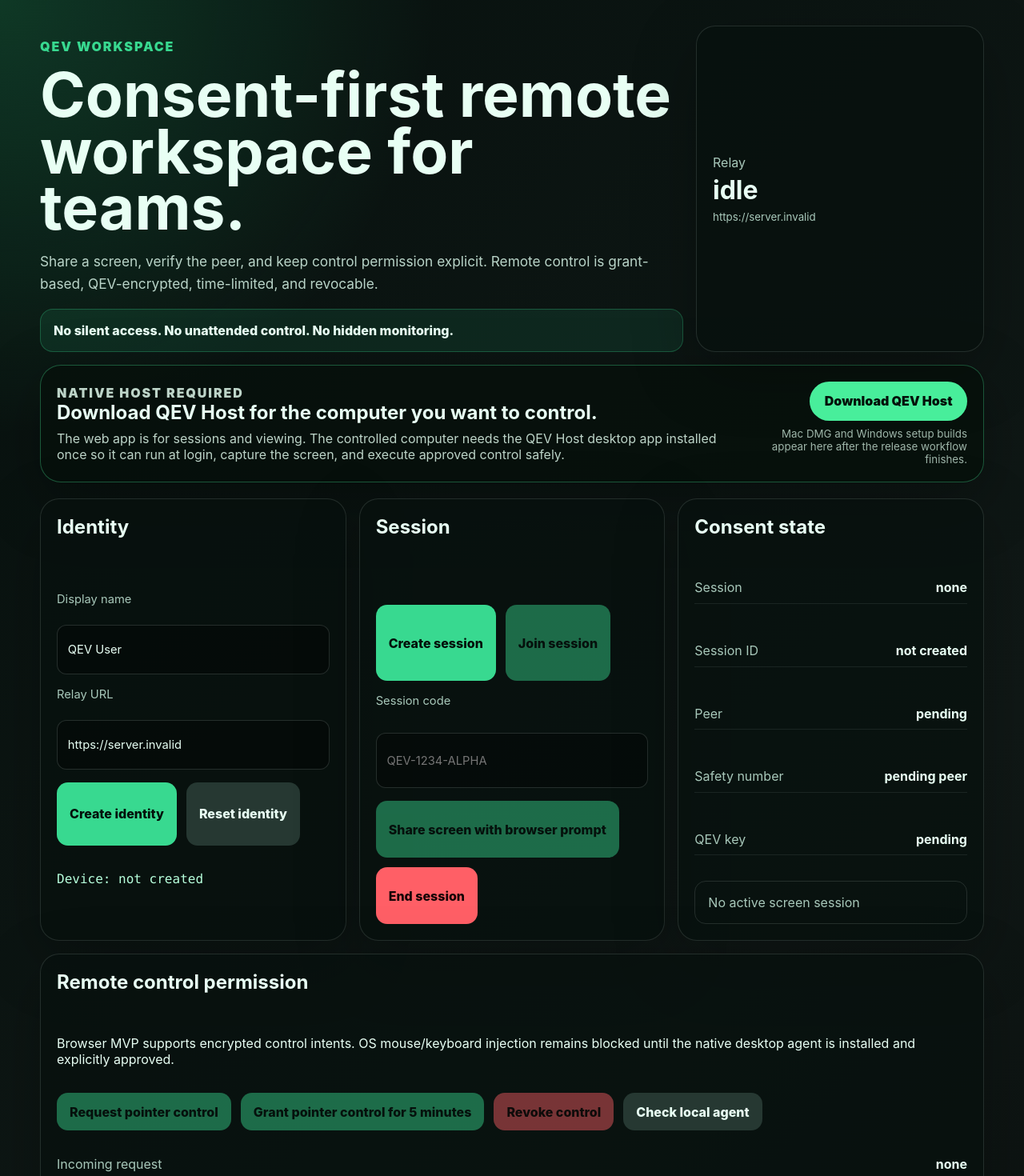
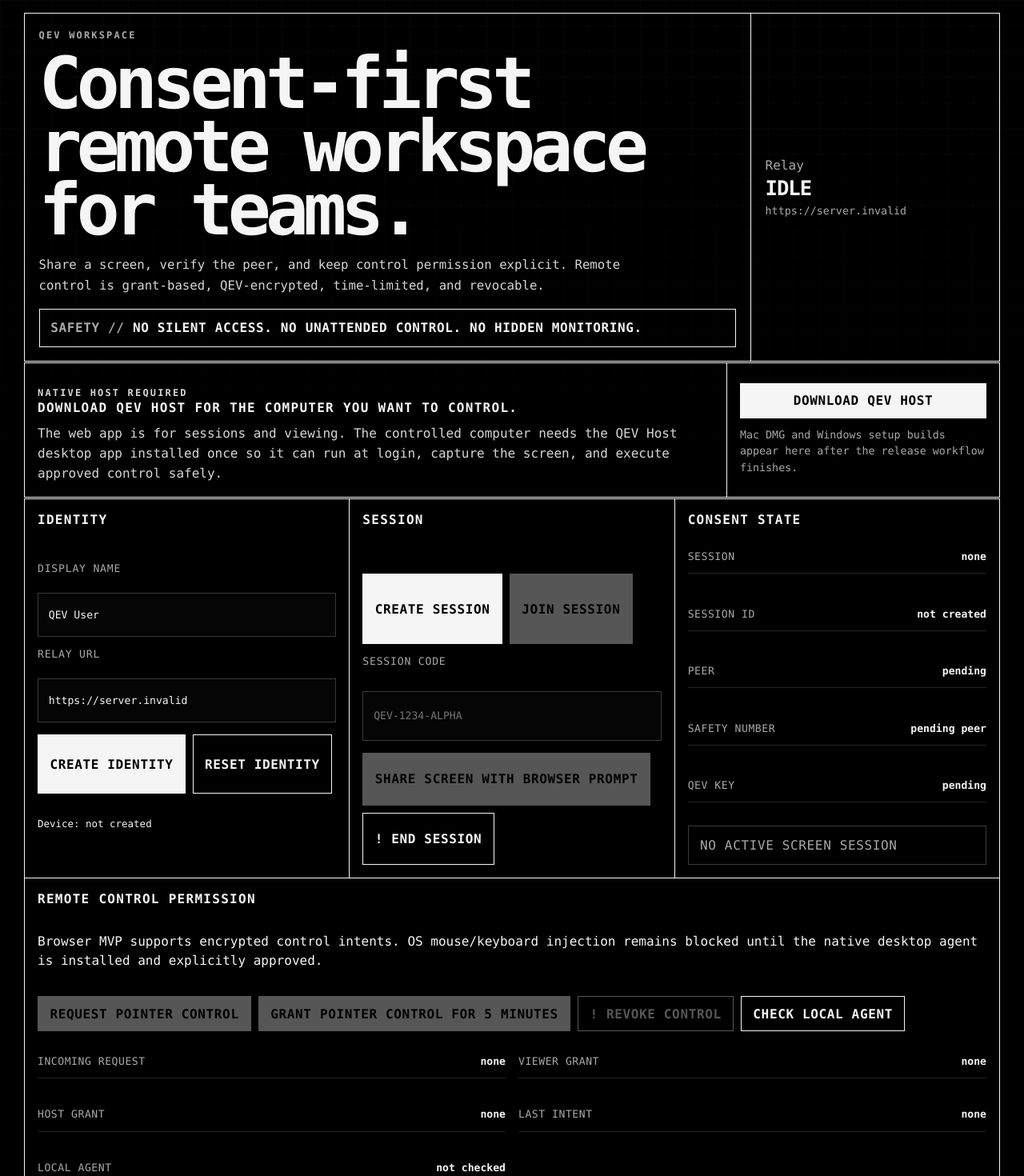
Before and after one commit to TheArtOfSound/qev-workspace, a React (Vite) app in the folder apps/web/: page / in a window 1280 px wide. Shown: the top 1470 px of the page at 80% size. Built offline with nearby package versions, Linux system fonts and the light colour scheme; no server answers.

Commit message:
Restyle web app as minimal black and white developer UI

```diff
--- a/apps/web/src/styles.css
+++ b/apps/web/src/styles.css
@@ -1,20 +1,39 @@
 :root {
   color-scheme: dark;
-  font-family: Inter, ui-sans-serif, system-ui, -apple-system, BlinkMacSystemFont, "Segoe UI", sans-serif;
-  background: #07110e;
-  color: #e8fff4;
+  font-family: ui-monospace, SFMono-Regular, Menlo, Monaco, Consolas, "Liberation Mono", "Courier New", monospace;
+  background: #000;
+  color: #f5f5f5;
+  font-synthesis: none;
+  text-rendering: geometricPrecision;
 }
 
 * {
   box-sizing: border-box;
 }
 
+html,
+body,
+#root {
+  min-height: 100%;
+}
+
 body {
   margin: 0;
   min-height: 100vh;
-  background:
-    radial-gradient(circle at top left, rgba(45, 212, 133, 0.2), transparent 34rem),
-    linear-gradient(135deg, #07110e 0%, #101816 50%, #050807 100%);
+  background: #000;
+  color: #f5f5f5;
+}
+
+body::before {
+  content: "";
+  position: fixed;
+  inset: 0;
+  pointer-events: none;
+  background-image:
+    linear-gradient(rgba(255, 255, 255, 0.035) 1px, transparent 1px),
+    linear-gradient(90deg, rgba(255, 255, 255, 0.035) 1px, transparent 1px);
+  background-size: 32px 32px;
+  mask-image: linear-gradient(to bottom, rgba(0, 0, 0, 0.75), transparent 75%);
 }
 
 button,
@@ -22,114 +41,175 @@ input {
   font: inherit;
 }
 
-button {
-  border: 0;
-  border-radius: 14px;
-  padding: 0.85rem 1rem;
-  background: #38d990;
-  color: #03100a;
-  font-weight: 800;
+button,
+.download-button {
+  appearance: none;
+  border: 1px solid #f5f5f5;
+  border-radius: 0;
+  padding: 0.72rem 0.9rem;
+  background: #f5f5f5;
+  color: #000;
+  font-weight: 700;
   cursor: pointer;
+  text-transform: uppercase;
+  letter-spacing: 0.04em;
+  box-shadow: none;
+}
+
+button:hover,
+.download-button:hover {
+  background: #000;
+  color: #f5f5f5;
 }
 
 button:disabled {
   cursor: not-allowed;
-  opacity: 0.45;
+  opacity: 0.35;
 }
 
 button.secondary {
-  background: #263832;
-  color: #e8fff4;
+  background: #000;
+  color: #f5f5f5;
+}
+
+button.secondary:hover {
+  background: #f5f5f5;
+  color: #000;
 }
 
 button.danger {
-  background: #ff5f66;
-  color: #160405;
+  border-color: #f5f5f5;
+  background: #000;
+  color: #f5f5f5;
+}
+
+button.danger::before {
+  content: "! ";
 }
 
 input {
   width: 100%;
-  border: 1px solid rgba(232, 255, 244, 0.14);
-  border-radius: 12px;
-  padding: 0.8rem;
-  color: #e8fff4;
-  background: rgba(0, 0, 0, 0.3);
+  border: 1px solid #3a3a3a;
+  border-radius: 0;
+  padding: 0.72rem 0.8rem;
+  color: #f5f5f5;
+  background: #050505;
+  outline: none;
+}
+
+input:focus {
+  border-color: #f5f5f5;
 }
 
 label {
   display: grid;
   gap: 0.45rem;
-  color: #a8c8ba;
-  font-size: 0.92rem;
+  color: #a9a9a9;
+  font-size: 0.82rem;
+  text-transform: uppercase;
+  letter-spacing: 0.06em;
 }
 
 .shell {
-  width: min(1180px, calc(100% - 2rem));
+  width: min(1220px, calc(100% - 28px));
   margin: 0 auto;
-  padding: 2rem 0 4rem;
+  padding: 1rem 0 3rem;
 }
 
 .hero {
   display: grid;
-  grid-template-columns: 1fr minmax(260px, 360px);
-  gap: 1rem;
+  grid-template-columns: minmax(0, 1fr) 310px;
+  gap: 1px;
   align-items: stretch;
-  margin-bottom: 1rem;
+  margin-bottom: 1px;
+  border: 1px solid #f5f5f5;
+  background: #f5f5f5;
+}
+
+.hero > div,
+.status-card {
+  background: #000;
+  padding: 1.1rem;
 }
 
 .eyebrow {
-  color: #38d990;
-  font-weight: 900;
-  letter-spacing: 0.12em;
+  color: #a9a9a9;
+  font-weight: 700;
+  letter-spacing: 0.18em;
   text-transform: uppercase;
+  margin: 0 0 0.8rem;
+  font-size: 0.75rem;
 }
 
 h1 {
   margin: 0;
-  font-size: clamp(2.2rem, 6vw, 5rem);
-  line-height: 0.92;
+  max-width: 940px;
+  font-size: clamp(2.1rem, 7vw, 6.8rem);
+  line-height: 0.88;
+  letter-spacing: -0.075em;
+  font-weight: 800;
 }
 
 h2 {
-  margin-top: 0;
+  margin: 0;
+  font-size: 1rem;
+  text-transform: uppercase;
+  letter-spacing: 0.08em;
+}
+
+p {
+  line-height: 1.55;
 }
 
 .lede {
   max-width: 780px;
-  color: #b9d4c8;
-  font-size: 1.08rem;
-  line-height: 1.6;
+  color: #d6d6d6;
+  font-size: 0.98rem;
+  line-height: 1.65;
 }
 
 .safety-line,
 .error {
-  border: 1px solid rgba(56, 217, 144, 0.28);
-  background: rgba(56, 217, 144, 0.1);
-  border-radius: 16px;
-  padding: 1rem;
-  font-weight: 800;
+  border: 1px solid #f5f5f5;
+  background: #000;
+  border-radius: 0;
+  padding: 0.85rem;
+  font-weight: 700;
+  text-transform: uppercase;
+  letter-spacing: 0.04em;
+}
+
+.safety-line::before {
+  content: "SAFETY // ";
+  color: #a9a9a9;
 }
 
 .error {
-  border-color: rgba(255, 95, 102, 0.45);
-  background: rgba(255, 95, 102, 0.12);
-  color: #ffd5d8;
-  margin-bottom: 1rem;
+  color: #fff;
+  margin-bottom: 1px;
+}
+
+.error::before {
+  content: "ERROR // ";
+  color: #a9a9a9;
 }
 
 .grid {
   display: grid;
   grid-template-columns: repeat(3, minmax(0, 1fr));
-  gap: 1rem;
+  gap: 1px;
+  border: 1px solid #f5f5f5;
+  background: #f5f5f5;
 }
 
 .panel,
-.status-card {
-  border: 1px solid rgba(232, 255, 244, 0.12);
-  background: rgba(7, 17, 14, 0.74);
-  box-shadow: 0 24px 80px rgba(0, 0, 0, 0.25);
-  border-radius: 24px;
-  padding: 1.25rem;
+.status-card,
+.download-strip {
+  border: 0;
+  background: #000;
+  box-shadow: none;
+  border-radius: 0;
+  padding: 1rem;
 }
 
 .status-card {
@@ -140,25 +220,34 @@ h2 {
 
 .status-card span,
 .status-card small {
-  color: #a8c8ba;
+  color: #a9a9a9;
+}
+
+.status-card small {
+  word-break: break-all;
 }
 
 .status {
-  font-size: 2rem;
+  font-size: 1.6rem;
+  text-transform: uppercase;
+  letter-spacing: -0.04em;
 }
 
-.status.open {
-  color: #38d990;
+.status.open::after {
+  content: " / LIVE";
+  color: #a9a9a9;
+  font-size: 0.75rem;
+  letter-spacing: 0.08em;
 }
 
 .status.error,
 .status.closed {
-  color: #ff8b91;
+  color: #f5f5f5;
 }
 
 .panel {
   display: grid;
-  gap: 1rem;
+  gap: 0.95rem;
 }
 
 .wide {
@@ -168,60 +257,140 @@ h2 {
 .button-row {
   display: flex;
   flex-wrap: wrap;
-  gap: 0.75rem;
+  gap: 0.55rem;
+}
+
+.mono,
+pre,
+code {
+  font-family: ui-monospace, SFMono-Regular, Menlo, Monaco, Consolas, "Liberation Mono", "Courier New", monospace;
 }
 
 .mono {
-  font-family: ui-monospace, SFMono-Regular, Menlo, monospace;
-  color: #b7ffdc;
+  color: #f5f5f5;
   word-break: break-all;
+  font-size: 0.78rem;
 }
 
 .kv {
   display: flex;
   justify-content: space-between;
   gap: 1rem;
-  border-bottom: 1px solid rgba(232, 255, 244, 0.08);
-  padding-bottom: 0.6rem;
+  border-bottom: 1px solid #242424;
+  padding-bottom: 0.55rem;
+  font-size: 0.82rem;
 }
 
 .kv span {
-  color: #a8c8ba;
+  color: #a9a9a9;
+  text-transform: uppercase;
+  letter-spacing: 0.04em;
 }
 
 .kv strong {
   text-align: right;
   word-break: break-word;
+  font-weight: 700;
 }
 
 .indicator {
-  border-radius: 14px;
-  border: 1px solid rgba(232, 255, 244, 0.12);
-  padding: 1rem;
-  color: #a8c8ba;
+  border-radius: 0;
+  border: 1px solid #3a3a3a;
+  padding: 0.9rem;
+  color: #a9a9a9;
+  text-transform: uppercase;
+  letter-spacing: 0.04em;
 }
 
 .indicator.live {
-  border-color: rgba(56, 217, 144, 0.55);
-  background: rgba(56, 217, 144, 0.12);
-  color: #e8fff4;
-  font-weight: 900;
+  border-color: #f5f5f5;
+  background: #f5f5f5;
+  color: #000;
+  font-weight: 800;
+}
+
+.download-strip {
+  margin: 1px 0;
+  display: grid;
+  grid-template-columns: minmax(0, 1fr) minmax(240px, 340px);
+  gap: 1px;
+  align-items: stretch;
+  border: 1px solid #f5f5f5;
+  background: #f5f5f5;
+  padding: 0;
+}
+
+.download-strip > div {
+  background: #000;
+  padding: 1rem;
+}
+
+.download-strip p {
+  margin: 0.7rem 0 0;
+  color: #d6d6d6;
+}
+
+.download-actions {
+  display: grid;
+  gap: 0.75rem;
+  align-content: center;
+  justify-items: stretch;
+}
+
+.download-button {
+  display: inline-flex;
+  justify-content: center;
+  text-decoration: none;
+}
+
+.download-actions small {
+  color: #a9a9a9;
+  line-height: 1.55;
+}
+
+.download-actions code {
+  display: inline-block;
+  border: 1px solid #3a3a3a;
+  border-radius: 0;
+  padding: 0.3rem 0.45rem;
+  background: #050505;
+  color: #f5f5f5;
+  font-size: 0.78rem;
+  margin-bottom: 0.25rem;
+}
+
+.control-grid {
+  display: grid;
+  grid-template-columns: repeat(2, minmax(0, 1fr));
+  gap: 0.65rem 1rem;
+}
+
+.agent-command,
+pre {
+  overflow: auto;
+  border: 1px solid #3a3a3a;
+  border-radius: 0;
+  background: #050505;
+  color: #f5f5f5;
+  padding: 0.9rem;
+  font-size: 0.78rem;
 }
 
 .video-wrap {
   min-height: 420px;
   position: relative;
   overflow: hidden;
-  border-radius: 18px;
-  border: 1px solid rgba(232, 255, 244, 0.12);
-  background: rgba(0, 0, 0, 0.42);
+  border-radius: 0;
+  border: 1px solid #3a3a3a;
+  background: #050505;
 }
 
 .remote {
   width: 100%;
   min-height: 420px;
   display: none;
-  background: #020403;
+  background: #000;
+  filter: grayscale(1) contrast(1.05);
 }
 
 .remote.active {
@@ -233,22 +402,26 @@ h2 {
   inset: 0;
   display: grid;
   place-items: center;
-  color: #799487;
+  color: #777;
+  text-transform: uppercase;
+  letter-spacing: 0.08em;
+  font-size: 0.8rem;
 }
 
 .pointer {
   position: absolute;
-  width: 16px;
-  height: 16px;
+  width: 14px;
+  height: 14px;
   transform: translate(-50%, -50%);
-  border-radius: 999px;
-  border: 2px solid #03100a;
-  background: #38d990;
-  box-shadow: 0 0 0 6px rgba(56, 217, 144, 0.2);
+  border-radius: 0;
+  border: 1px solid #000;
+  background: #f5f5f5;
+  box-shadow: 0 0 0 4px rgba(255, 255, 255, 0.16);
   pointer-events: none;
 }
 
-.audit {
+.audit,
+.chat-log {
   list-style: none;
   padding: 0;
   margin: 0;
@@ -259,125 +432,45 @@ h2 {
 }
 
 .audit li {
-  border: 1px solid rgba(232, 255, 244, 0.08);
-  background: rgba(0, 0, 0, 0.18);
-  border-radius: 12px;
-  padding: 0.7rem;
-  color: #c7e7d9;
-}
-
-@media (max-width: 880px) {
-  .hero,
-  .grid {
-    grid-template-columns: 1fr;
-  }
-
-  .wide {
-    grid-column: auto;
-  }
-}
-
-.download-strip {
-  margin: 1rem auto 1.25rem;
-  max-width: 1180px;
-  display: grid;
-  grid-template-columns: 1fr auto;
-  gap: 1rem;
-  align-items: center;
-  border: 1px solid rgba(72, 238, 155, 0.32);
-  background: rgba(7, 17, 12, 0.82);
-  border-radius: 26px;
-  padding: 1.25rem;
-  box-shadow: 0 24px 80px rgba(0, 0, 0, 0.28);
-}
-
-.download-strip h2 {
-  margin: 0 0 0.5rem;
-}
-
-.download-strip p {
-  margin: 0;
-  color: #bdd4c8;
-}
-
-.download-actions {
-  display: grid;
-  gap: 0.5rem;
-  justify-items: end;
-  min-width: 240px;
-}
-
-.download-button {
-  display: inline-flex;
-  align-items: center;
-  justify-content: center;
-  border-radius: 999px;
-  background: #48ee9b;
-  color: #04110a;
-  padding: 0.9rem 1.15rem;
-  font-weight: 900;
-  text-decoration: none;
-}
-
-.download-actions small {
-  color: #9fb6aa;
-  max-width: 260px;
-  text-align: right;
-}
-
-@media (max-width: 760px) {
-  .download-strip {
-    grid-template-columns: 1fr;
-  }
-
-  .download-actions {
-    justify-items: stretch;
-  }
-
-  .download-actions small {
-    text-align: left;
-  }
+  border-bottom: 1px solid #242424;
+  padding-bottom: 0.45rem;
+  color: #cfcfcf;
+  font-size: 0.8rem;
 }
 
 .chat-panel {
-  border-color: rgba(72, 238, 155, 0.22);
+  border-color: transparent;
 }
 
 .chat-log {
   min-height: 170px;
-  max-height: 320px;
-  overflow: auto;
-  display: grid;
-  gap: 0.75rem;
-  margin: 1rem 0;
   padding: 0.75rem;
-  border: 1px solid rgba(232, 255, 244, 0.1);
-  border-radius: 18px;
-  background: rgba(0, 0, 0, 0.2);
+  border: 1px solid #3a3a3a;
+  background: #050505;
 }
 
 .chat-empty {
-  color: #9fb6aa;
+  color: #777;
   display: grid;
   place-items: center;
   min-height: 120px;
+  text-transform: uppercase;
+  letter-spacing: 0.08em;
+  font-size: 0.8rem;
 }
 
 .chat-message {
-  border: 1px solid rgba(232, 255, 244, 0.1);
-  border-radius: 16px;
+  border: 1px solid #3a3a3a;
   padding: 0.75rem;
-  background: rgba(255, 255, 255, 0.045);
+  background: #000;
 }
 
 .chat-message.me {
-  border-color: rgba(72, 238, 155, 0.22);
-  background: rgba(72, 238, 155, 0.075);
+  border-color: #f5f5f5;
 }
 
 .chat-message.peer {
-  border-color: rgba(114, 183, 255, 0.22);
-  background: rgba(114, 183, 255, 0.07);
+  border-style: dashed;
 }
 
 .chat-meta {
@@ -385,22 +478,34 @@ h2 {
   flex-wrap: wrap;
   gap: 0.45rem;
   align-items: center;
-  color: #9fb6aa;
-  font-size: 0.78rem;
+  color: #a9a9a9;
+  font-size: 0.72rem;
+  text-transform: uppercase;
+  letter-spacing: 0.05em;
 }
 
 .chat-meta strong {
-  color: #e8fff4;
+  color: #f5f5f5;
 }
 
 .chat-meta em {
-  color: #48ee9b;
+  color: #f5f5f5;
   font-style: normal;
+}
+
+.chat-meta em::before {
+  content: "[";
+  color: #a9a9a9;
+}
+
+.chat-meta em::after {
+  content: "]";
+  color: #a9a9a9;
 }
 
 .chat-message p {
   margin: 0.45rem 0 0;
-  color: #e8fff4;
+  color: #f5f5f5;
   white-space: pre-wrap;
   overflow-wrap: anywhere;
 }
@@ -408,11 +513,26 @@ h2 {
 .chat-compose {
   display: grid;
   grid-template-columns: minmax(0, 1fr) auto;
-  gap: 0.75rem;
+  gap: 0.55rem;
 }
 
-@media (max-width: 760px) {
+@media (max-width: 900px) {
+  .hero,
+  .download-strip,
+  .grid {
+    grid-template-columns: 1fr;
+  }
+
+  .wide {
+    grid-column: span 1;
+  }
+
+  .control-grid,
   .chat-compose {
     grid-template-columns: 1fr;
   }
+
+  h1 {
+    font-size: clamp(2.2rem, 15vw, 4.4rem);
+  }
 }
```
